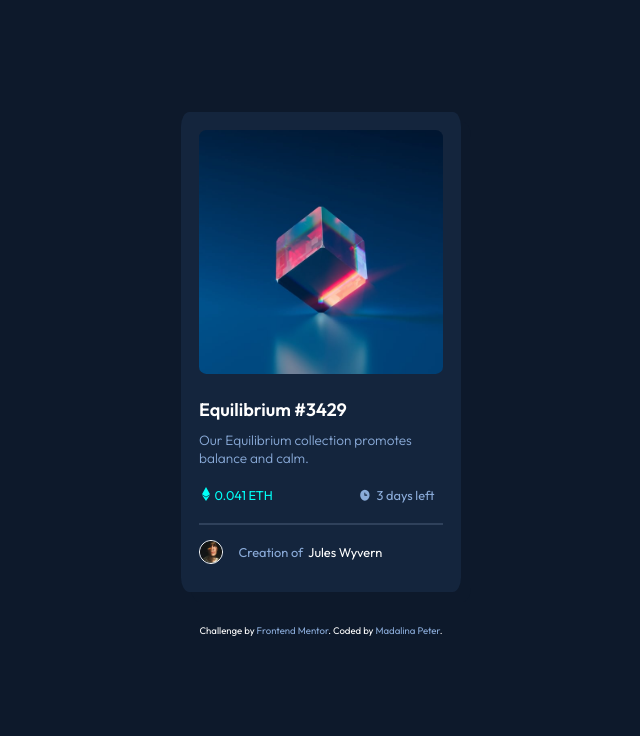
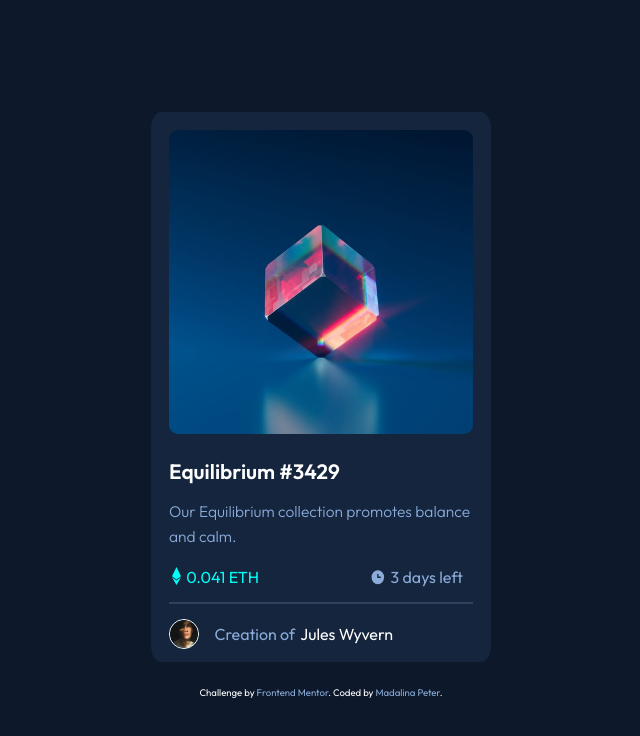
Before and after one commit to madda94/NFT-preview-card-component, a plain HTML site: page index.html in a window 1280 px wide. Shown: the whole page, without its empty margins (319-959 px from the left). Drawn offline with Linux system fonts and the light colour scheme.

Commit message:
Update style.css

```diff
--- a/style.css
+++ b/style.css
@@ -1,33 +1,33 @@
 * {
-	margin:         0;
-	padding:        0;
-	box-sizing:     border-box;
-	font-family:    'Outfit', sans-serif;
+	margin: 0;
+	padding: 0;
+	box-sizing: border-box;
+	font-family: 'Outfit', sans-serif;
 }
 body {
 	background-color: hsl(217, 54%, 11%);
 }
 
 #card {
-	display:          flex;
-	justify-content:  flex-start;
-	flex-direction:   column;
-	align-items:      flex-start;
-	text-align:       left;
-	height:           480px;
-	width:            280px;
+	display: flex;
+	justify-content: flex-start;
+	flex-direction: column;
+	align-items: flex-start;
+	text-align: left;
+	height: 550px;
+	width: 340px;
 	background-color: hsl(216, 50%, 16%);
-	color:            hsl(0, 0%, 100%);
-	margin:           7rem auto 2rem;
-	padding:          18px;
-	border-radius:    3%;
-	box-shadow:       10px 10px hsl(217, 54%, 11%);
+	color: hsl(0, 0%, 100%);
+	margin: 7rem auto 1.5rem;
+	padding: 18px;
+	border-radius: 3%;
+	box-shadow: 10px 10px hsl(217, 54%, 11%);
 }
 #card a:hover {
-	background:           url('file:///C:/Users/hr65uo/OneDrive%20-%20ING/Desktop/webdev/nft-preview-card-component-main/icon-view.svg') no-repeat;
-	background-color:     hsl(178, 100%, 50%);
-  background-position: center;
-	border-radius:        3%;
+	background: url('file:///C:/Users/hr65uo/OneDrive%20-%20ING/Desktop/webdev/nft-preview-card-component-main/icon-view.svg') no-repeat;
+	background-color: hsl(178, 100%, 50%);
+  	background-position: center;
+	border-radius: 3%;
 
 }
 #equilibrium:hover {
@@ -35,111 +35,94 @@ body {
 }
 
 #equilibrium {
-	width:          100%;
-	border-radius:  3%;
+	width: 100%;
+	border-radius: 3%;
 }
 
 h1 {
-	font-size:      18px;
-	margin-bottom:  10px;
-	margin-top:     20px;
+	font-size: 1.3rem;
+	margin-bottom: 15px;
+	margin-top: 20px;
 }
 h1:hover, #creator:hover {
 	color: hsl(178, 100%, 50%);
 }
 #description {
-	color:          hsl(215, 51%, 70%);
-	font-size:      0.85rem;
-	margin-bottom:  10px;
-	font-weight:    300;
+	color: hsl(215, 51%, 70%);
+	font-size: 0.97rem;
+	line-height: 1.6;
+	margin-bottom: 10px;
+	font-weight: 300;
 }
 #line {
-	display:        inline-flex;
+	display: inline-flex;
 	flex-direction: row;
-	margin-bottom:  20px;
-	margin-top:     10px;
+	margin-bottom: 15px;
+	margin-top: 8px;
 }
 #img-eth {
-	width:        10%;
+	width: 10%;
 	margin-right: 5px;
-	margin-left:  3px;
-	height:       90%;
+	margin-left: 3px;
+	height: 90%;
 }
 #eth {
-	color:        hsl(178, 100%, 50%);
-	font-size:    0.80rem;
-	display:      inline-flex;
-	margin-right: 85px;
+	color: hsl(178, 100%, 50%);
+	margin-right: 110px;
+	font-size: 1rem;
+	display: inline-flex;
 }
 #time {
-	font-size:      0.80rem;
-	color:          hsl(215, 51%, 70%);
-	display:        flex;
-	align-items:    center;
-	justify-items:  center;
+	font-size: 1rem;
+	color: hsl(215, 51%, 70%);
+	display: flex;
+	align-items: center;
+	justify-items: center;
 
 }
 #img-clock {
-	width:        16%;
-	height:       90%;
+	width: 16%;
+	height: 90%;
 	margin-right: 5px;
 }
 
 hr {
-	border:         0.5px solid hsl(215, 32%, 27%);
-	width:          100%;
-	margin-bottom:  15px;
+	border: 0.5px solid hsl(215, 32%, 27%);
+	width: 100%;
+	margin-bottom: 15px;
 }
 #create {
-	color:        hsl(215, 51%, 70%);
-	font-size:    0.80rem;
-	display:      inline-flex;
-	align-items:  center;
+	color: hsl(215, 51%, 70%);
+	font-size: 1rem;
+	display: inline-flex;
+	align-items: center;
 }
 #avatar {
-	width:          10%;
-	border:         0.5px solid hsl(0, 0%, 100%);
-	border-radius:  50%;
-	margin-right:   15px;
+	width: 10%;
+	border: 0.5px solid hsl(0, 0%, 100%);
+	border-radius: 50%;
+	margin-right: 15px;
 
 }
 #creator {
-	color:        hsl(0, 0%, 100%);
-	margin-left:  5px;
+	color: hsl(0, 0%, 100%);
+	margin-left: 5px;
 }
 .attribution {
 	text-align: center;
-	color:      white;
-	font-size:  0.60rem;
+	color: white;
+	font-size: 0.60rem;
 }
 footer a {
-	color:            hsl(215, 51%, 70%);
-	text-decoration:  none;
+	color: hsl(215, 51%, 70%);
+	text-decoration: none;
 }
 @media screen and (max-width: 500px) {
 	#card {
-		height:   550px;
-		width:    340px;
-		margin:   4rem auto 2rem;
-		padding:  20px;
-}
-	h1 {
-		font-size:      1.3rem;
-		margin-bottom:  15px;
-}
-	#description {
-		font-size:    0.97rem;
-		line-height:  1.6;
-}
-	#line {
-		display:        inline-flex;
-		flex-direction: row;
-		margin-bottom:  15px;
-		margin-top:     8px;
-}
-	#eth {
-		margin-right: 110px;
-		font-size:    1rem;
+		height: 550px;
+		width: 340px;
+		margin: 4rem auto 2rem;
+		padding: 20px;
 }
 	#time, #create {
 		font-size: 1rem;
```
